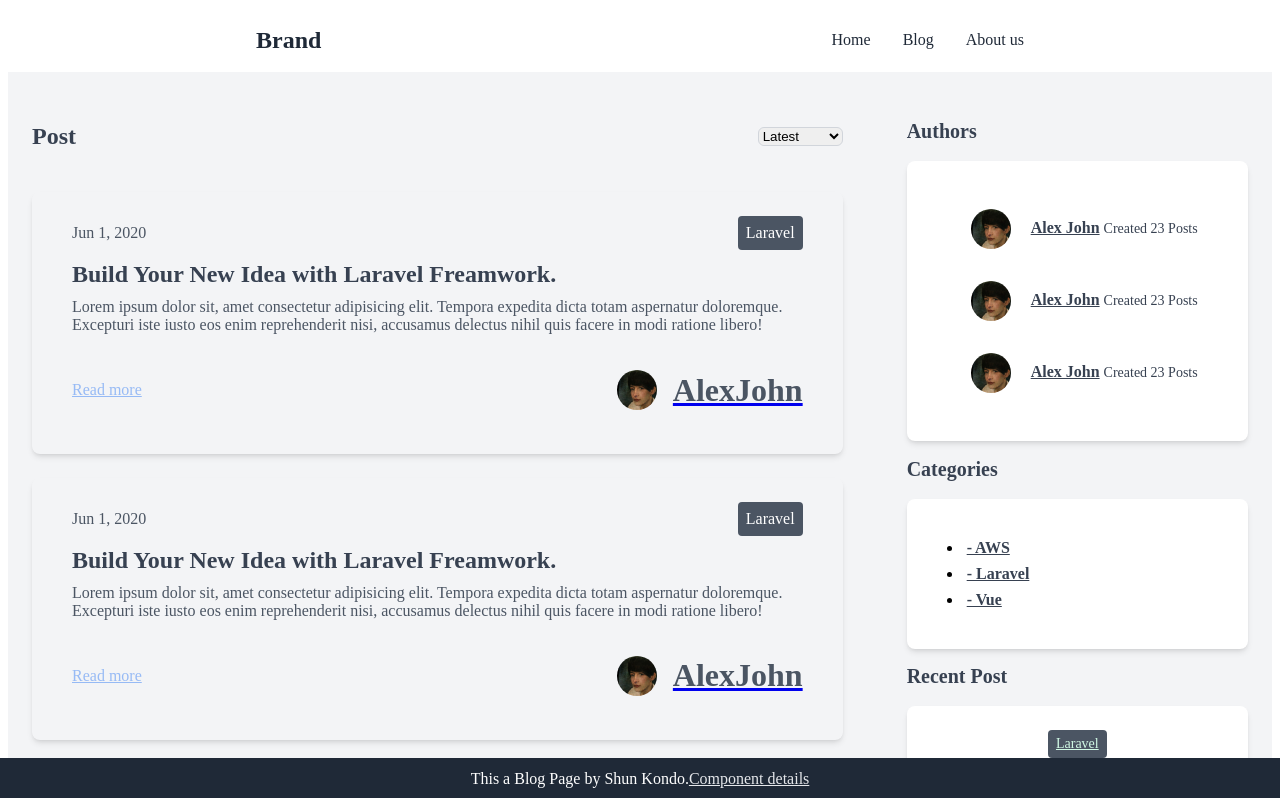
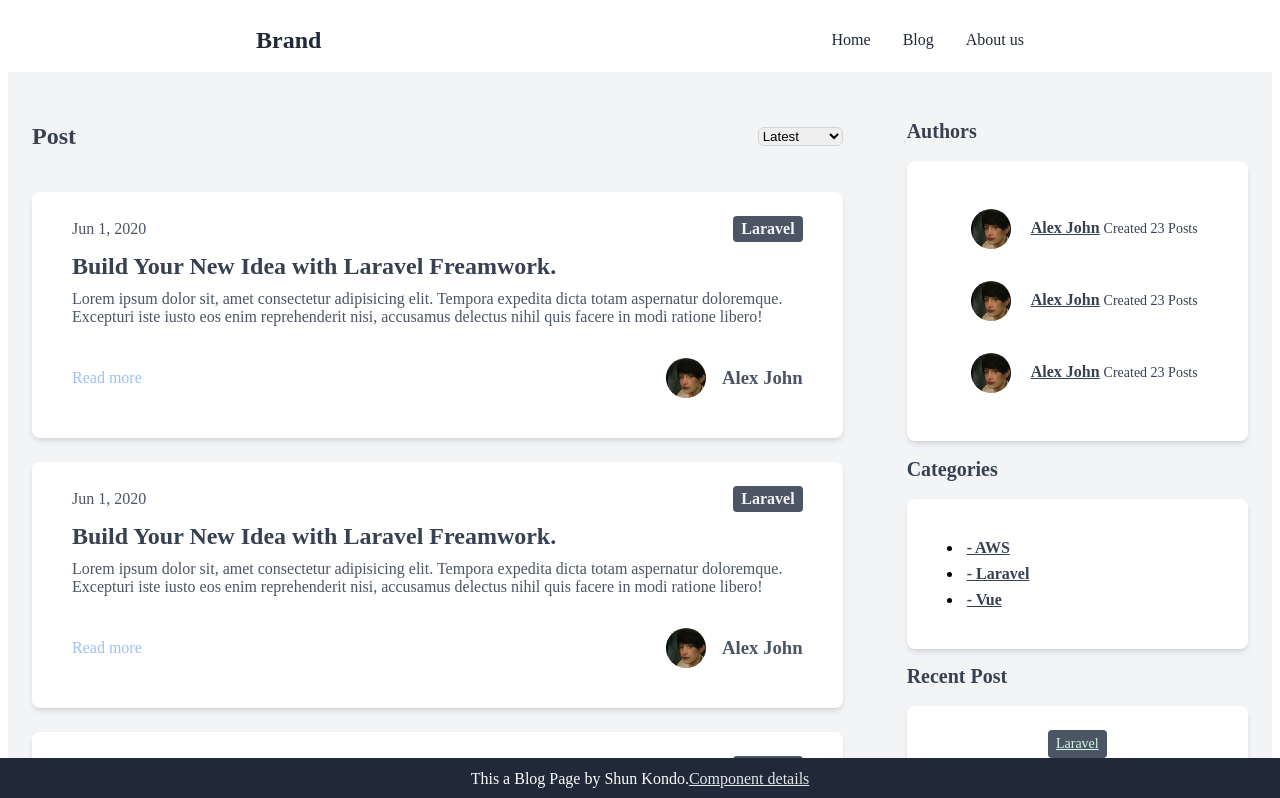
Before and after one commit to kondo0602/PrAhaChallenge, a Next.js app in the folder 34_next-js/nextjs-blog/: page / in a window 1280 px wide. Shown: the top 798 px of the page. Built offline with nearby package versions, Linux system fonts and the light colour scheme.

Commit message:
style: カードのスタイルを見直し

```diff
--- a/34_next-js/nextjs-blog/components/atoms/button.tsx
+++ b/34_next-js/nextjs-blog/components/atoms/button.tsx
@@ -1,10 +1,13 @@
 import React, { FC } from 'react';
 
 const style: React.CSSProperties = {
-  padding: '0.5rem',
-  font: 'bold',
-  color: 'white',
-  background: 'rgba(75, 85, 99)',
+  paddingLeft: '0.5rem',
+  paddingRight: '0.5rem',
+  paddingTop: '0.25rem',
+  paddingBottom: '0.25rem',
+  fontWeight: '700',
+  color: 'rgba(243, 244, 246, 1)',
+  backgroundColor: 'rgba(75, 85, 99)',
   borderRadius: '0.25em',
 };
 
--- a/34_next-js/nextjs-blog/components/atoms/content.tsx
+++ b/34_next-js/nextjs-blog/components/atoms/content.tsx
@@ -2,7 +2,7 @@ import React, { FC } from 'react';
 
 const style: React.CSSProperties = {
   marginTop: '0.5rem',
-  color: 'rgba(75, 85, 99)',
+  color: 'rgba(75, 85, 99, 1)',
 };
 
 const Content: FC<{ text: string }> = ({ text }) => {
--- a/34_next-js/nextjs-blog/components/atoms/link.tsx
+++ b/34_next-js/nextjs-blog/components/atoms/link.tsx
@@ -2,6 +2,7 @@ import React, { FC } from 'react';
 
 const style: React.CSSProperties = {
   color: 'rgba(59, 130, 246, 0.5)',
+  textDecoration: 'none',
 };
 
 const Link: FC<{ text: string }> = ({ text }) => {
--- a/34_next-js/nextjs-blog/components/atoms/timestamp.tsx
+++ b/34_next-js/nextjs-blog/components/atoms/timestamp.tsx
@@ -1,8 +1,8 @@
 import React, { FC } from 'react';
 
 const style: React.CSSProperties = {
-  font: 'light',
-  color: 'rgba(75, 85, 99)',
+  fontWeight: '300',
+  color: 'rgba(75, 85, 99, 1)',
 };
 
 const Timestamp: FC<{ timestamp: string }> = ({ timestamp }) => {
--- a/34_next-js/nextjs-blog/components/atoms/title.tsx
+++ b/34_next-js/nextjs-blog/components/atoms/title.tsx
@@ -4,7 +4,7 @@ const style: React.CSSProperties = {
   fontSize: '1.5rem',
   lineHeight: '2rem',
   fontWeight: '700',
-  color: 'rgba(55, 65, 81)',
+  color: 'rgba(55, 65, 81, 1)',
 };
 
 const Title: FC<{ text: string }> = ({ text }) => {
--- a/34_next-js/nextjs-blog/components/atoms/user-name.tsx
+++ b/34_next-js/nextjs-blog/components/atoms/user-name.tsx
@@ -6,7 +6,7 @@ const style: React.CSSProperties = {
 };
 
 const UserName: FC<{ userName: string }> = ({ userName }) => {
-  return <h1 style={style}>{userName}</h1>;
+  return <h3 style={style}>{userName}</h3>;
 };
 
 export default UserName;
--- a/34_next-js/nextjs-blog/components/molecules/user.tsx
+++ b/34_next-js/nextjs-blog/components/molecules/user.tsx
@@ -5,6 +5,7 @@ import UserName from '../atoms/user-name';
 const style: React.CSSProperties = {
   display: 'flex',
   alignItems: 'center',
+  textDecoration: 'none',
 };
 
 const User: FC<{ imgPath: string; userName: string }> = ({
--- a/34_next-js/nextjs-blog/components/organisms/card-footer.tsx
+++ b/34_next-js/nextjs-blog/components/organisms/card-footer.tsx
@@ -4,9 +4,9 @@ import User from '../molecules/user';
 
 const style: React.CSSProperties = {
   display: 'flex',
+  alignItems: 'center',
   marginTop: '1rem',
   justifyContent: 'space-between',
-  placeItems: 'center',
 };
 
 const CardBody: FC<{ text: string; imgPath: string; userName: string }> = ({
--- a/34_next-js/nextjs-blog/components/organisms/card-header.tsx
+++ b/34_next-js/nextjs-blog/components/organisms/card-header.tsx
@@ -4,7 +4,7 @@ import Button from '../atoms/button';
 
 const style: React.CSSProperties = {
   display: 'flex',
-  placeItems: 'center',
+  alignItems: 'center',
   justifyContent: 'space-between',
 };
 
--- a/34_next-js/nextjs-blog/components/organisms/card.tsx
+++ b/34_next-js/nextjs-blog/components/organisms/card.tsx
@@ -13,7 +13,9 @@ const innerStyle: React.CSSProperties = {
   paddingRight: '2.5rem',
   paddingTop: '1.5rem',
   paddingBottom: '1.5rem',
-  margin: 'auto',
+  marginLeft: 'auto',
+  marginRight: 'auto',
+  backgroundColor: 'rgba(255, 255, 255, 1)',
   borderRadius: '0.5rem',
   boxShadow: '0 4px 6px -1px rgb(0 0 0 / 0.1), 0 2px 4px -2px rgb(0 0 0 / 0.1)',
 };
--- a/34_next-js/nextjs-blog/pages/index.tsx
+++ b/34_next-js/nextjs-blog/pages/index.tsx
@@ -205,7 +205,7 @@ export default function Home() {
                 contentText="Lorem ipsum dolor sit, amet consectetur adipisicing elit. Tempora expedita dicta totam aspernatur doloremque. Excepturi iste iusto eos enim reprehenderit nisi, accusamus delectus nihil quis facere in modi ratione libero!"
                 text="Read more"
                 imgPath=""
-                userName="AlexJohn"
+                userName="Alex John"
               />
               <Card
                 timestamp="Jun 1, 2020"
@@ -214,7 +214,7 @@ export default function Home() {
                 contentText="Lorem ipsum dolor sit, amet consectetur adipisicing elit. Tempora expedita dicta totam aspernatur doloremque. Excepturi iste iusto eos enim reprehenderit nisi, accusamus delectus nihil quis facere in modi ratione libero!"
                 text="Read more"
                 imgPath=""
-                userName="AlexJohn"
+                userName="Alex John"
               />
               <Card
                 timestamp="Jun 1, 2020"
@@ -223,7 +223,7 @@ export default function Home() {
                 contentText="Lorem ipsum dolor sit, amet consectetur adipisicing elit. Tempora expedita dicta totam aspernatur doloremque. Excepturi iste iusto eos enim reprehenderit nisi, accusamus delectus nihil quis facere in modi ratione libero!"
                 text="Read more"
                 imgPath=""
-                userName="AlexJohn"
+                userName="Alex John"
               />
               <Pagination pageNumbers={['1', '2', '3']} />
             </div>
```
